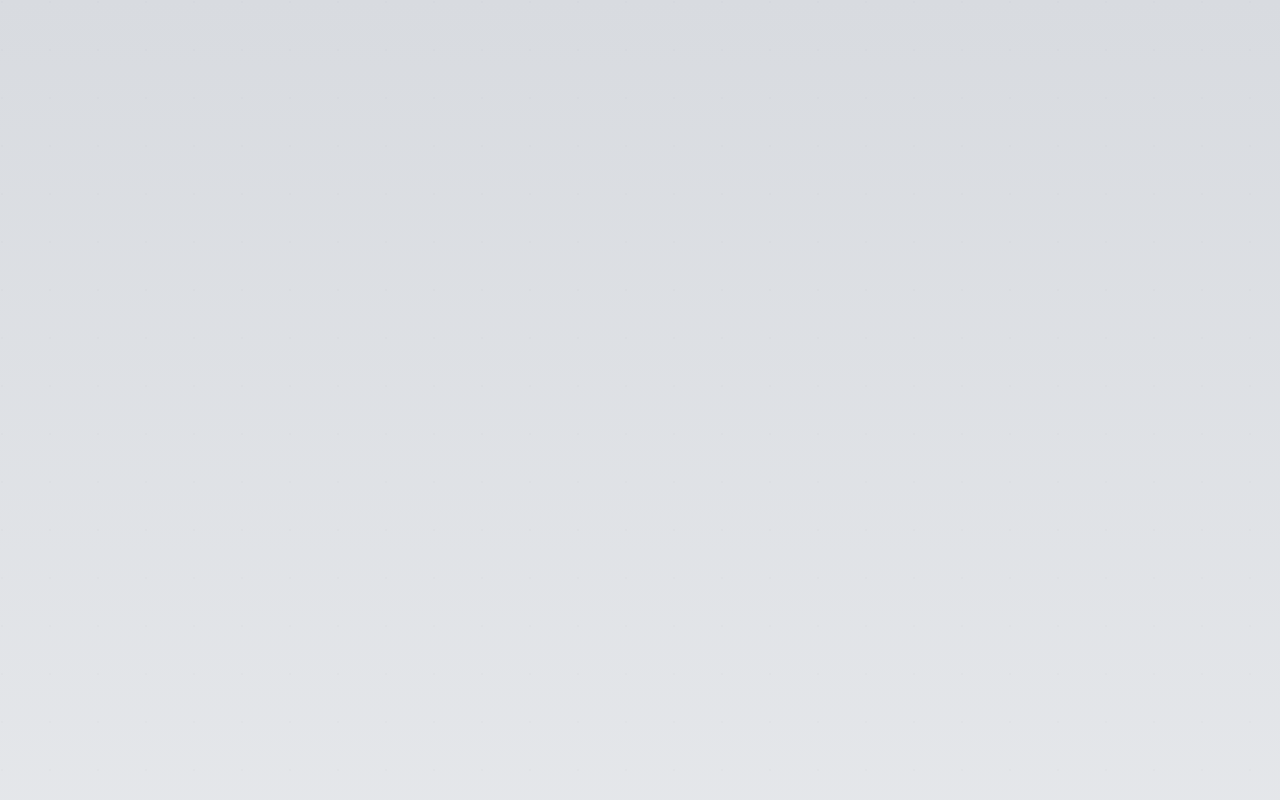
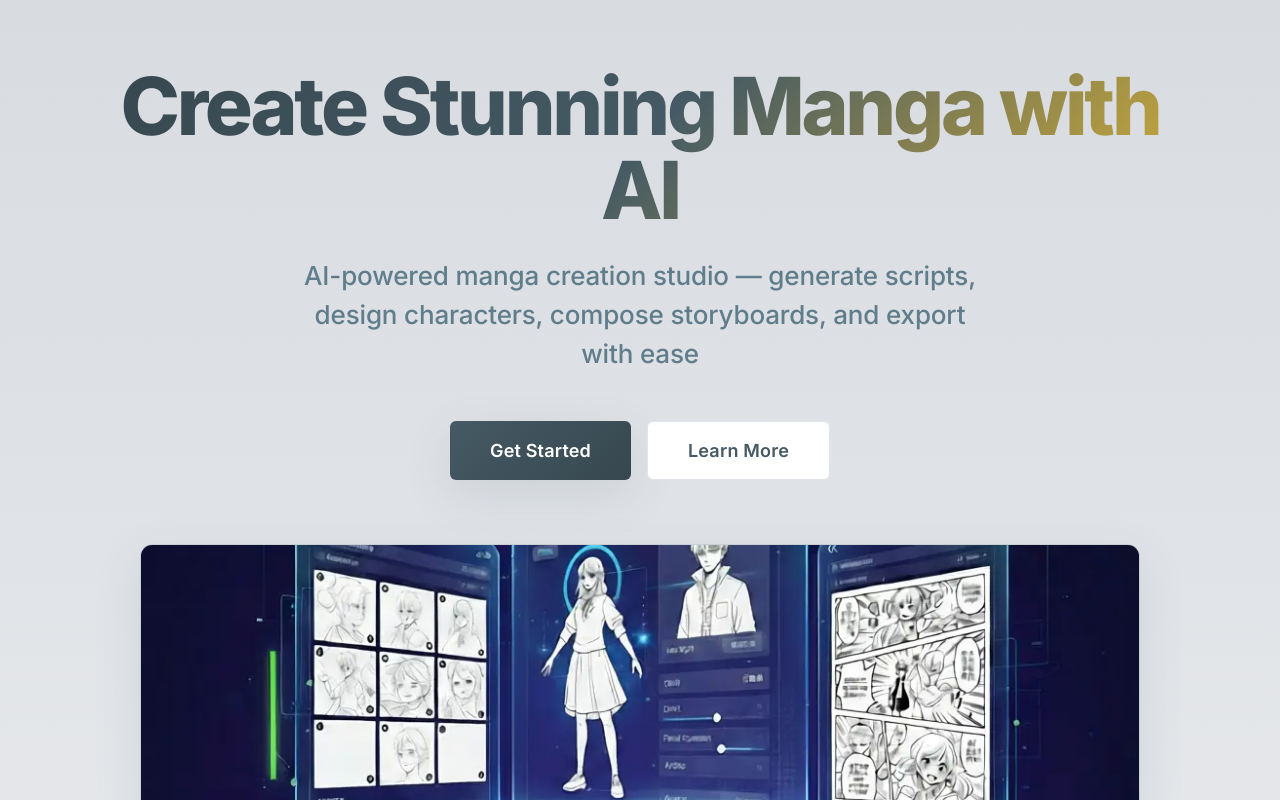
Before and after one commit to MontaCoder/AI-Manga-Studio, a React (Vite) app: page / in a window 1280 px wide. Shown: the top 800 px of the page. Built offline with nearby package versions, Linux system fonts and the light colour scheme.

Commit message:
Add .animate-in CSS class for animations
Introduces the .animate-in class to set opacity to 1 and remove transforms, enabling smoother animation handling for elements.

```diff
--- a/index.css
+++ b/index.css
@@ -811,6 +811,11 @@ textarea:hover, input:hover, select:hover { border-color: var(--border-muted); }
   scroll-behavior: smooth;
 }
 
+.animate-in {
+  opacity: 1 !important;
+  transform: none !important;
+}
+
 .animate-in.features-header,
 .animate-in.how-it-works-header,
 .animate-in.gallery-header {
```
